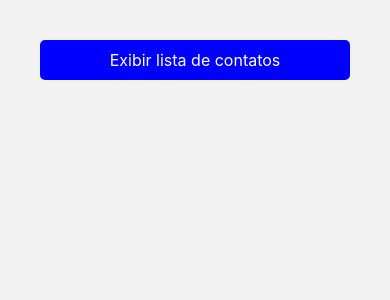
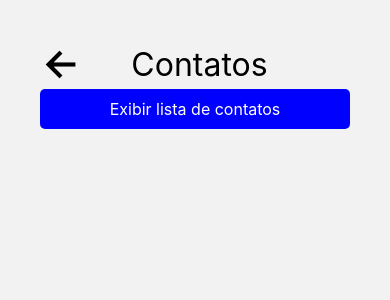
Before and after one commit to Riferson/appActivity, a React Native app: screen /contatos in a window 390 px wide. Shown: the top 300 px of the page. Built offline with nearby package versions, Linux system fonts and the light colour scheme.

Commit message:
Ajustes de rota

```diff
--- a/src/pages/Contatos/Styled.ts
+++ b/src/pages/Contatos/Styled.ts
@@ -42,3 +42,15 @@ export const Img = styled.Image`
     width: 50px;
     height: 50px;
 `;
+
+export const ContainerHead = styled.View`
+flex-direction: row;
+  align-items: center;
+  justify-content: space-around;
+`;
+export const Title = styled.Text`
+    font-size: 32px;
+  text-align: center;
+  flex: 1;
+  margin-right: 35px;
+`;
--- a/src/pages/Contatos/index.tsx
+++ b/src/pages/Contatos/index.tsx
@@ -1,7 +1,9 @@
 import React, { useState, useEffect } from 'react';
 import * as Contacts from 'expo-contacts';
 import { useNavigation } from "@react-navigation/native";
-import { Container, Button, Text, ButtonText, ContactCard, Img, View } from './Styled';
+import { Container, Button, Text, ButtonText, ContactCard, Img, View,ContainerHead,Title } from './Styled';
+import { TouchableOpacity } from 'react-native';
+import { Ionicons } from '@expo/vector-icons';
 
 export default function App() {
   const navigation = useNavigation();
@@ -32,6 +34,13 @@ export default function App() {
 
   return (
     <Container>
+      <ContainerHead>
+            <TouchableOpacity onPress={()=>{navigation.navigate('home');}}>
+                <Ionicons name="arrow-back" size={44} color="black" />
+            </TouchableOpacity>
+        <Title>Contatos</Title>
+
+        </ContainerHead>
       <View>
       <Button onPress={getContacts}>
         <ButtonText>Exibir lista de contatos</ButtonText>
```
